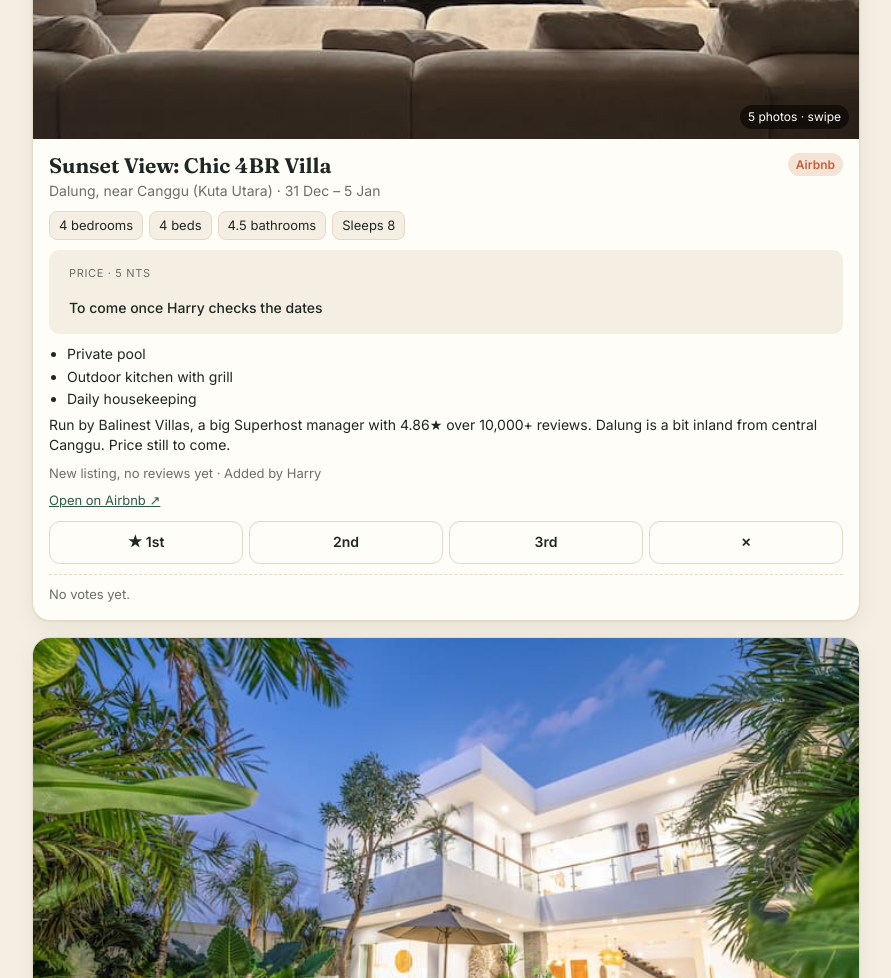
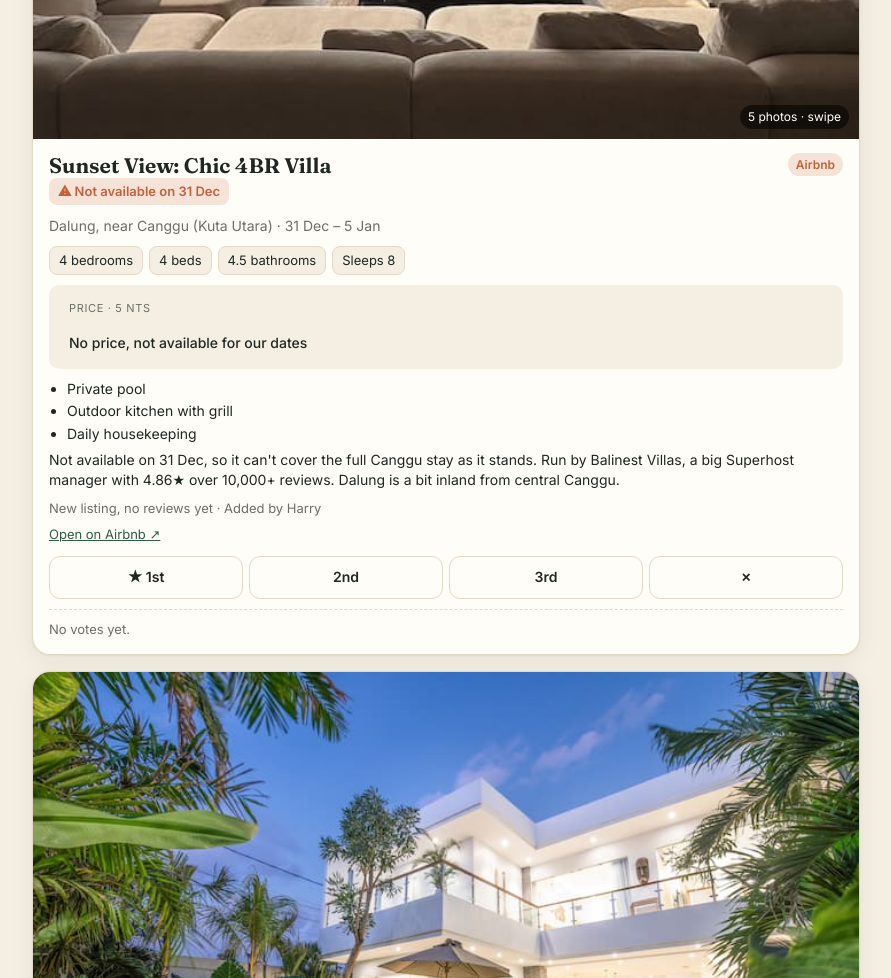
Before and after one commit to harryk03/BaliPicker, a plain HTML site: page index.html in a window 1280 px wide. Shown: the part 2820-3798 px from the top of the page, without its empty margins (194-1085 px from the left). Drawn offline with Linux system fonts and the light colour scheme.

Commit message:
Flag Sunset View as unavailable on 31 Dec
Co-Authored-By: Claude Opus 5.5 <noreply@anthropic.com>
Claude-Session: https://claude.ai/code/session_01G344G3mpHS1Wdc245F4Mpx

```diff
--- a/data.json
+++ b/data.json
@@ -112,14 +112,15 @@
         "Daily housekeeping"
       ],
       "rating": "New listing, no reviews yet",
-      "notes": "Run by Balinest Villas, a big Superhost manager with 4.86★ over 10,000+ reviews. Dalung is a bit inland from central Canggu. Price still to come.",
+      "notes": "Not available on 31 Dec, so it can't cover the full Canggu stay as it stands. Run by Balinest Villas, a big Superhost manager with 4.86★ over 10,000+ reviews. Dalung is a bit inland from central Canggu.",
       "images": [
         "img/sunset-view-1.jpg",
         "img/sunset-view-2.jpg",
         "img/sunset-view-3.jpg",
         "img/sunset-view-4.jpg",
         "img/sunset-view-5.jpg"
-      ]
+      ],
+      "unavailable": "Not available on 31 Dec"
     },
     {
       "area": "canggu",
--- a/index.html
+++ b/index.html
@@ -201,7 +201,7 @@ function renderTabs(){
 function night(i){return i.priceNight||(i.priceTotal&&i.nights?i.priceTotal/i.nights:null)}
 function priceBlock(i){
   const p=people();
-  if((i.kind||"stay")==="stay"&&!i.priceTotal&&!night(i)) return `<div class="price"><div style="grid-column:1/-1"><div class="k">Price${i.nights?` · ${esc(i.nights)} nts`:""}</div><div class="v" style="font-size:14px;font-weight:500">To come once Harry checks the dates</div></div></div>`;
+  if((i.kind||"stay")==="stay"&&!i.priceTotal&&!night(i)) return `<div class="price"><div style="grid-column:1/-1"><div class="k">Price${i.nights?` · ${esc(i.nights)} nts`:""}</div><div class="v" style="font-size:14px;font-weight:500">${i.unavailable?"No price, not available for our dates":"To come once Harry checks the dates"}</div></div></div>`;
   if((i.kind||"stay")==="stay") return `<div class="price"><div><div class="k">Per night</div><div class="v">${money(night(i))}</div></div>
       <div><div class="k">Total${i.nights?` · ${esc(i.nights)} nts`:""}</div><div class="v">${money(i.priceTotal)}</div></div>
       <div><div class="k">Each (÷${p})</div><div class="v">${money(i.priceTotal?i.priceTotal/p:null)}</div></div></div>`;
@@ -232,6 +232,7 @@ function card(i,leader){
       ${imgs.length>1?`<span class="gcount">${imgs.length} photos · swipe</span>`:""}${leader===i.id?`<span class="badge-lead">Leading</span>`:""}</div>`:""}
     <div class="body">
       <div class="title-row"><h2>${esc(i.title)}</h2>${i.source?`<span class="src">${esc(i.source)}</span>`:""}</div>
+      ${i.unavailable?`<span class="bud over">⚠ ${esc(i.unavailable)}</span>`:""}
       <div class="loc">${esc(i.location||"")}${i.dates?` · ${esc(i.dates)}`:""}</div>
       ${facts?`<div class="facts">${facts}</div>`:""}
       ${priceBlock(i)}${budgetBadge(i)}
@@ -246,7 +247,7 @@ function table(list,leader){
   const rows=list.map(i=>{
     const img=(i.images||[]).map(safeImg).filter(Boolean)[0], t=tallyFor(i), n=night(i);
     return `<tr><td>${img?`<img src="${img}" alt="">`:""}</td>
-      <td><b>${esc(i.title)}</b>${leader===i.id?" ★":""}<div class="msg">${esc(i.location||"")}</div></td>
+      <td><b>${esc(i.title)}</b>${leader===i.id?" ★":""}${i.unavailable?`<div class="msg err">⚠ ${esc(i.unavailable)}</div>`:""}<div class="msg">${esc(i.location||"")}</div></td>
       ${stay?`<td class="num">${money(n)}${b&&n?`<div class="msg ${n<=b?"ok":"err"}">${n<=b?"under":"over"}</div>`:""}</td><td class="num">${money(i.priceTotal)}</td><td class="num">${money(i.priceTotal?i.priceTotal/p:null)}</td>`
             :`<td class="num">${money(i.pricePP)}</td><td class="num">${money(i.pricePP?i.pricePP*p:i.priceTotal)}</td><td>${esc(i.duration||"—")}</td>`}
       <td>${esc((i.facts||[]).join(" · "))}</td>
```
